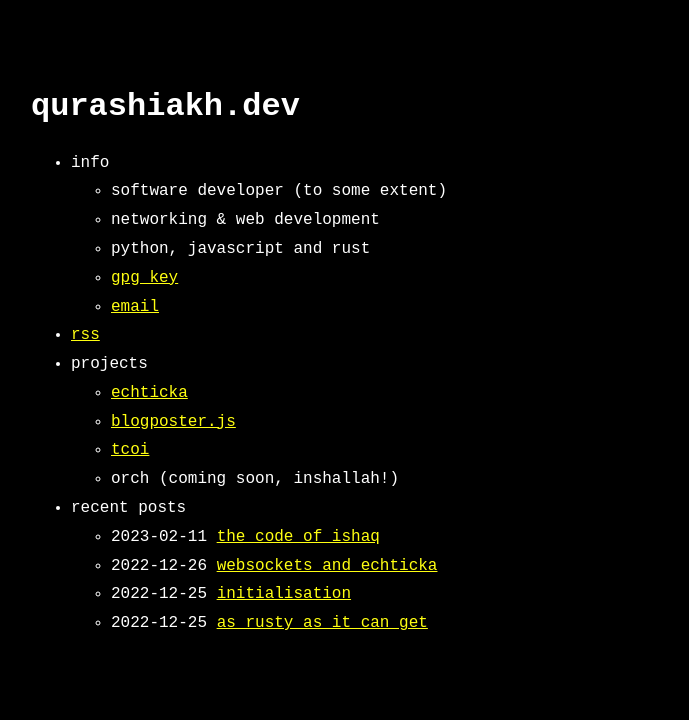
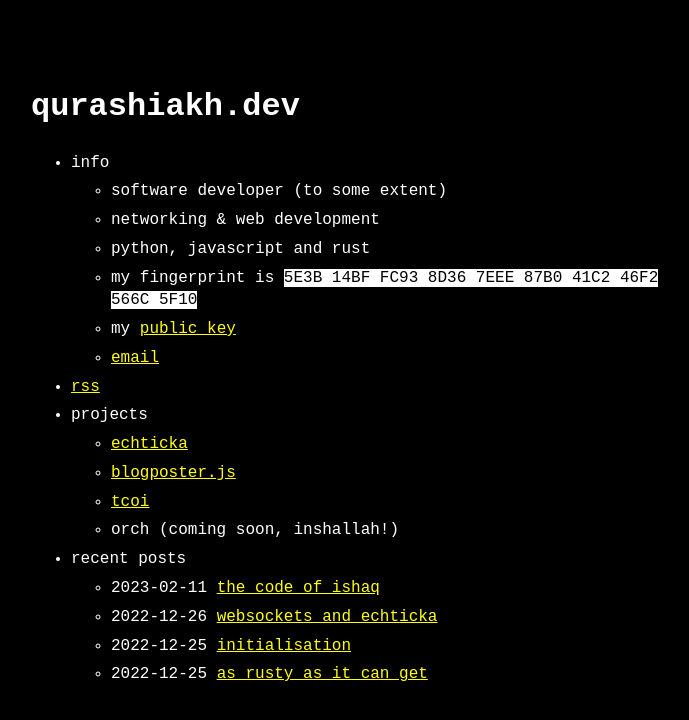
Before and after one commit to QurashiAkh/qurashiakh.github.io, a Jekyll site: the page built from index.md, in a window 1280 px wide. Shown: the top 720 px of the page, without its empty margins (289-978 px from the left). Built offline with Jekyll 4.4.1, drawn with Linux system fonts in a browser that asks for light colours.

Commit message:
Added fingerprint

```diff
--- a/_data/menu.yml
+++ b/_data/menu.yml
@@ -4,8 +4,8 @@ entries:
       - title: software developer (to some extent)
       - title: networking & web development
       - title: python, javascript and rust
-      - title: gpg key
-        url: gpg.txt
+      - title: my fingerprint is <code>5E3B 14BF FC93 8D36 7EEE 87B0 41C2 46F2 566C 5F10</code>
+      - title: my <a href="gpg.txt" target="_blank">public key</a>
       - title: email
         url: mailto:husayn@dnmx.org
 
```
